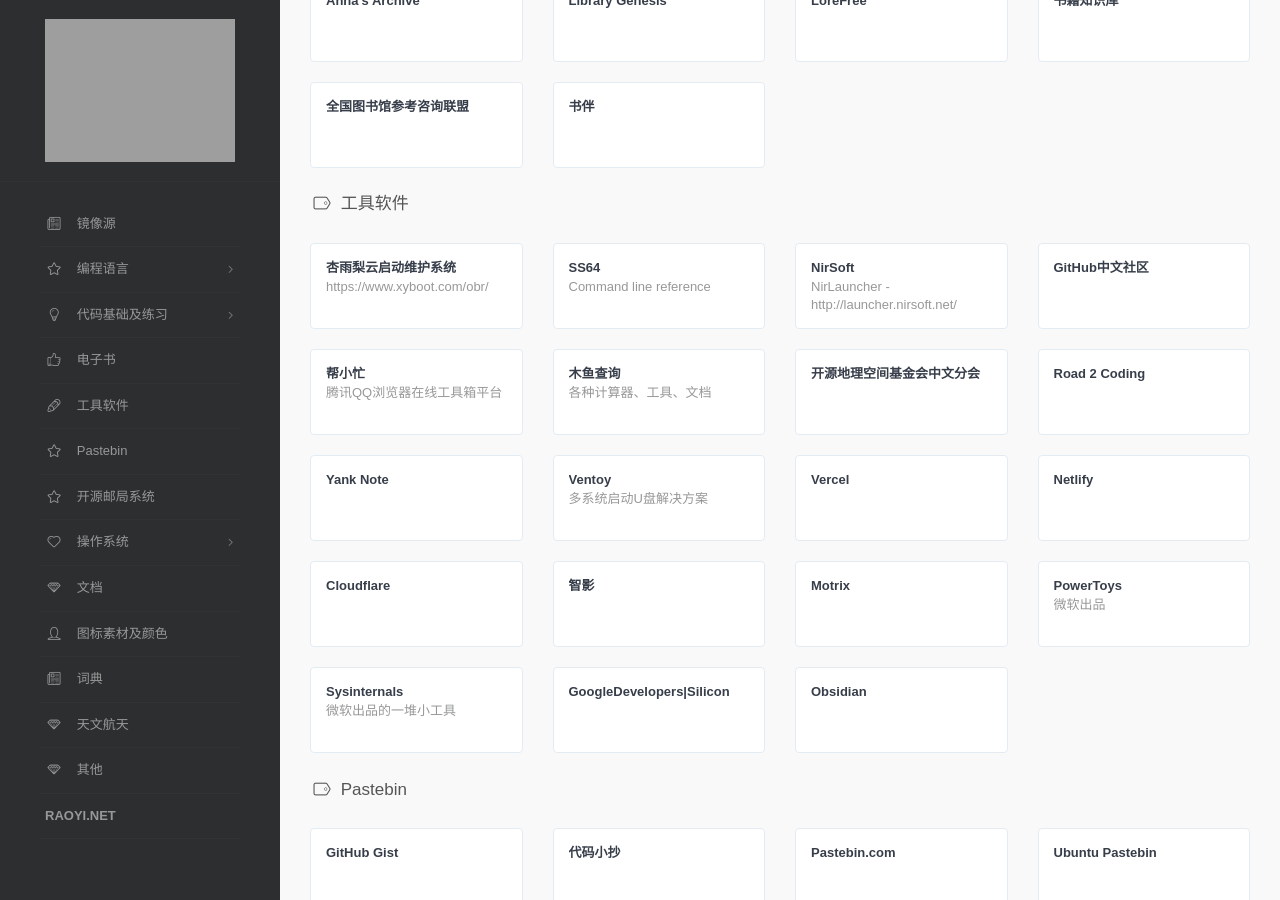
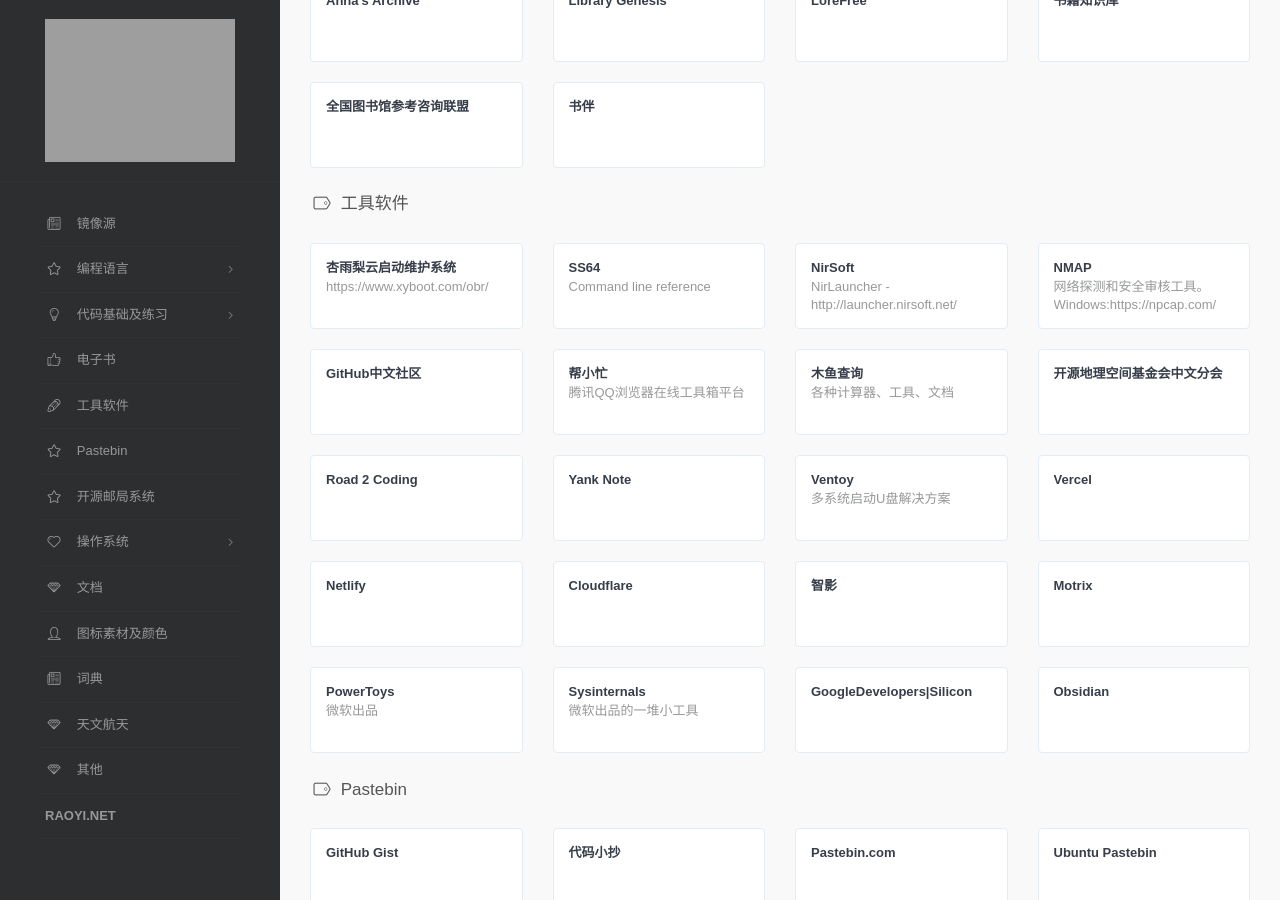
Before and after one commit to raoyi/webstack, a Jekyll site: the page built from index.html, in a window 1280 px wide and 900 px high, scrolled down 2210 px. Built offline with Jekyll 4.4.1, drawn with Linux system fonts in a browser that asks for light colours; some web fonts are replaced.

Commit message:
update _data/webstack.yml.
Signed-off-by: 一毛 <prcraoyi@qq.com>

```diff
--- a/_data/webstack.yml
+++ b/_data/webstack.yml
@@ -167,6 +167,9 @@
     - title: NirSoft
       url: https://www.nirsoft.net/
       description: NirLauncher - http://launcher.nirsoft.net/
+    - title: NMAP
+      url: https://nmap.org/
+      description: 网络探测和安全审核工具。Windows:https://npcap.com/
     - title: GitHub中文社区
       url: https://www.github-zh.com/
     - title: 帮小忙
```
